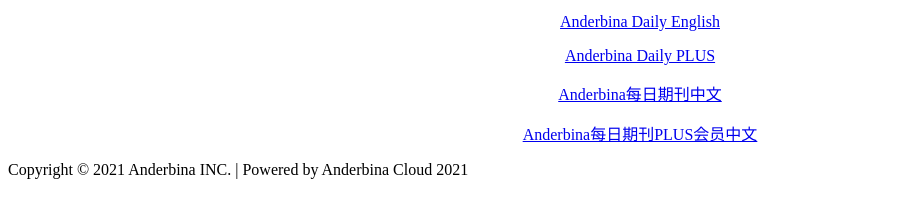
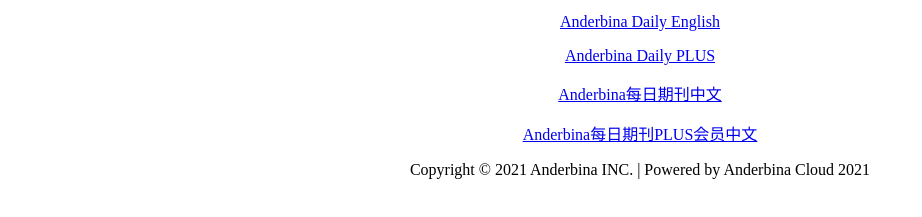
Before and after one commit to Anderbina/daily.anderbina.com, a plain HTML site: page index.html in a window 1280 px wide. Shown: the part 101-318 px from the top of the page, without its empty margins (0-922 px from the left). Drawn offline with Linux system fonts and the light colour scheme.

Commit message:
Update index.html

```diff
--- a/index.html
+++ b/index.html
@@ -29,4 +29,4 @@
 <center><p><a href="https://daily.anderbina.com/zh/vip/">Anderbina每日期刊PLUS会员中文</a></p></center>
 
 <body>
-  <footer>Copyright © 2021 Anderbina INC. | Powered by Anderbina Cloud 2021</footer></body>
+  <center><footer>Copyright © 2021 Anderbina INC. | Powered by Anderbina Cloud 2021</footer></center></body>
```
